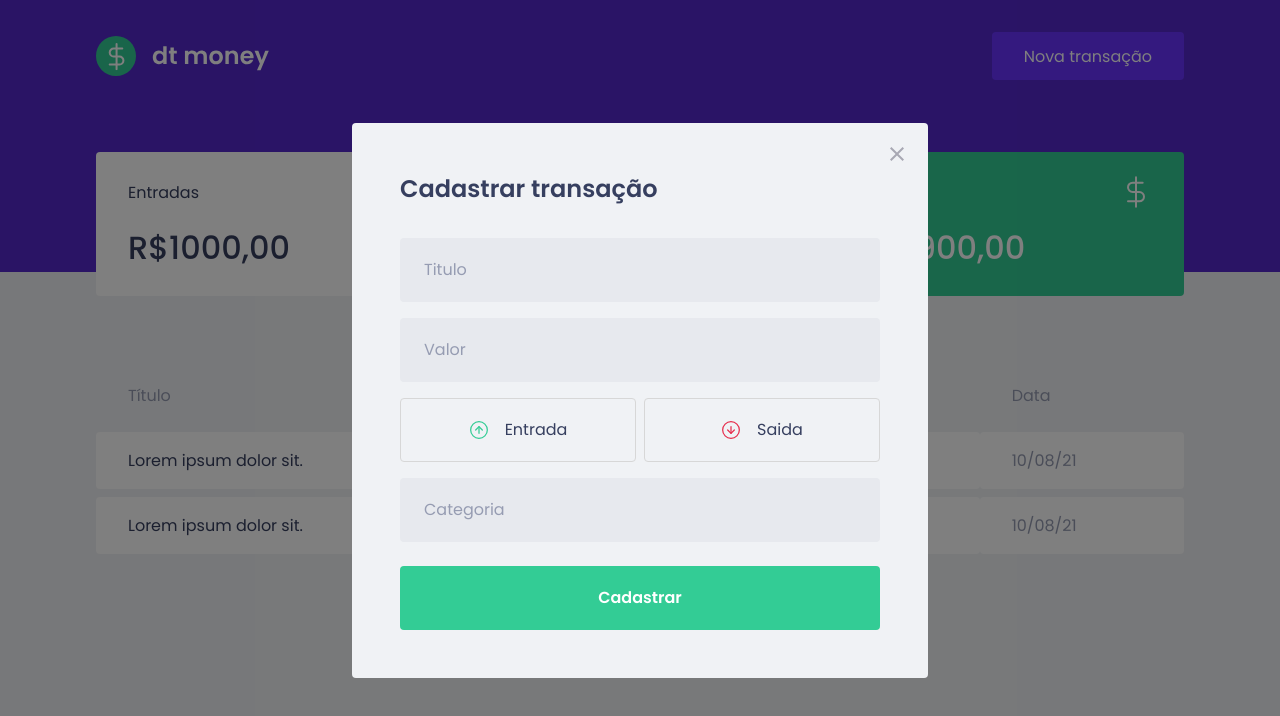
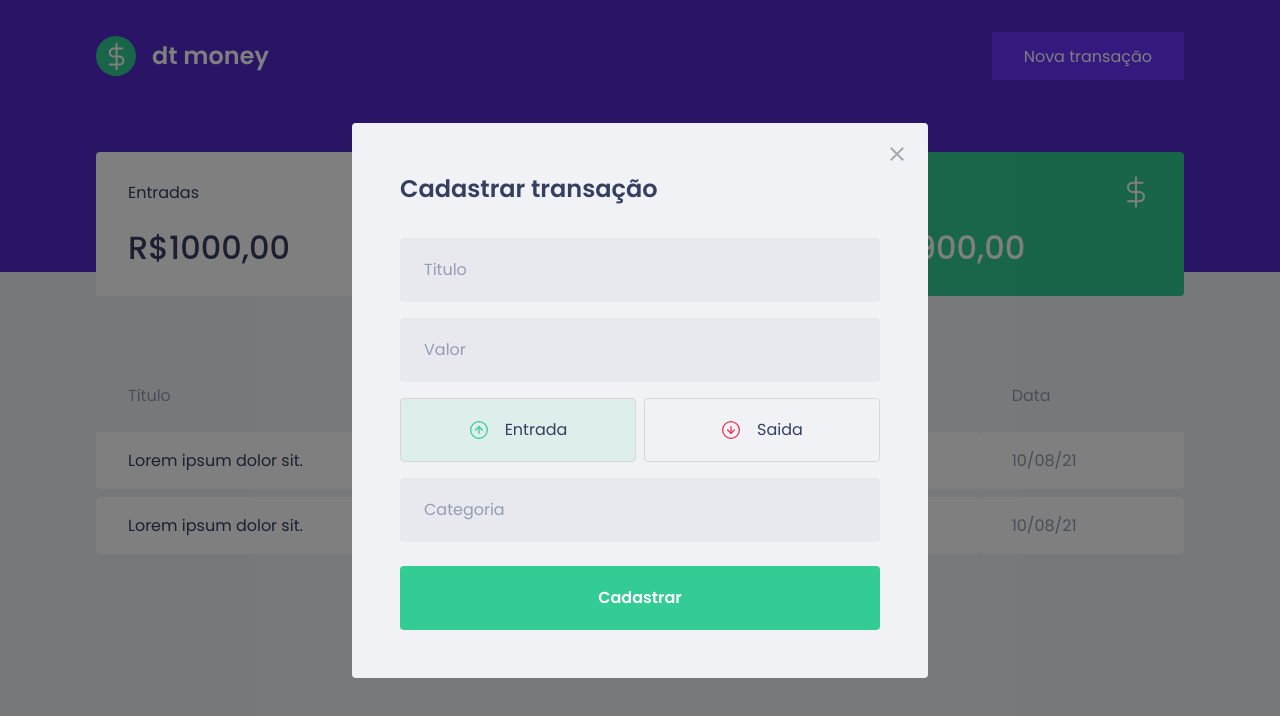
Before and after one commit to araujo-jp/dt-money, a React (Create React App) app: page / in a window 1280 px wide. Both pictures are taken after a click on the button "Nova transação". Shown: the top 716 px of the page. Built offline with nearby package versions, Linux system fonts and the light colour scheme; no server answers; what miragejs would draw is missing.

Commit message:
style: add colors to radio buttons

```diff
--- a/src/components/NewTransactionModal/index.tsx
+++ b/src/components/NewTransactionModal/index.tsx
@@ -1,5 +1,6 @@
 import Modal from 'react-modal'
-import { Container, TransactionTypeContainer } from './styles'
+import { useState } from 'react'
+import { Container, TransactionTypeContainer, RadioBox } from './styles'
 
 import closeImg from '../../assets/close.svg'
 import incomeImg from '../../assets/income.svg'
@@ -11,6 +12,7 @@
 }
 
 export function NewTransactionModal({ isOpen, onRequestClose }: NewTransactionModalProps) {
+  const [type, setType] = useState('deposit')
 
   return (
     <Modal
@@ -33,14 +35,25 @@
         <input type="number" placeholder="Valor" />
 
         <TransactionTypeContainer>
-          <button type="button">
+          <RadioBox
+          type="button"
+          onClick={() => {setType('deposit')} }
+          isActive={type === 'deposit'}
+          activeColor="green"
+          >
             <img src={incomeImg} alt="Entrada" />
             <span>Entrada</span>
-          </button>
-          <button type="button">
+          </RadioBox>
+
+          <RadioBox
+          type="button"
+          onClick={() => {setType('withdraw')} }
+          isActive={type === 'withdraw'}
+          activeColor="red"
+          >
             <img src={outcomeImg} alt="Saida" />
             <span>Saida</span>
-          </button>
+          </RadioBox>
         </TransactionTypeContainer>
 
         <input type="text" placeholder="Categoria" />
--- a/src/components/NewTransactionModal/styles.ts
+++ b/src/components/NewTransactionModal/styles.ts
@@ -1,5 +1,5 @@
 import styled from 'styled-components';
-import { darken } from 'polished'
+import { darken, transparentize } from 'polished'
 
 export const Container = styled.form`
   h2 {
@@ -54,13 +54,28 @@
   display: grid;
   grid-template-columns: 1fr 1fr;
   gap: 0.5rem;
+`
 
-  button {
+interface RadioBoxProps {
+  isActive: boolean;
+  activeColor: 'green' | 'red';
+}
+
+const colors = {
+  green: '#33CC95',
+  red: '#E52E40'
+}
+
+export const RadioBox = styled.button<RadioBoxProps>`
   height: 4rem;
   border: 1px solid #d7d7d7;
   border-radius: 0.25rem;
 
-    background: transparent;
+  background: ${
+  (props) =>
+  props.isActive
+  ? transparentize(0.9, colors[props.activeColor])
+  : 'transparent'};
 
   display: flex;
   align-items: center;
@@ -83,5 +98,5 @@
     font-size: 1rem;
     color: var(--title);
     }
-  }
+
 `
```
Lines whose indentation alone changed are shown as unchanged.
